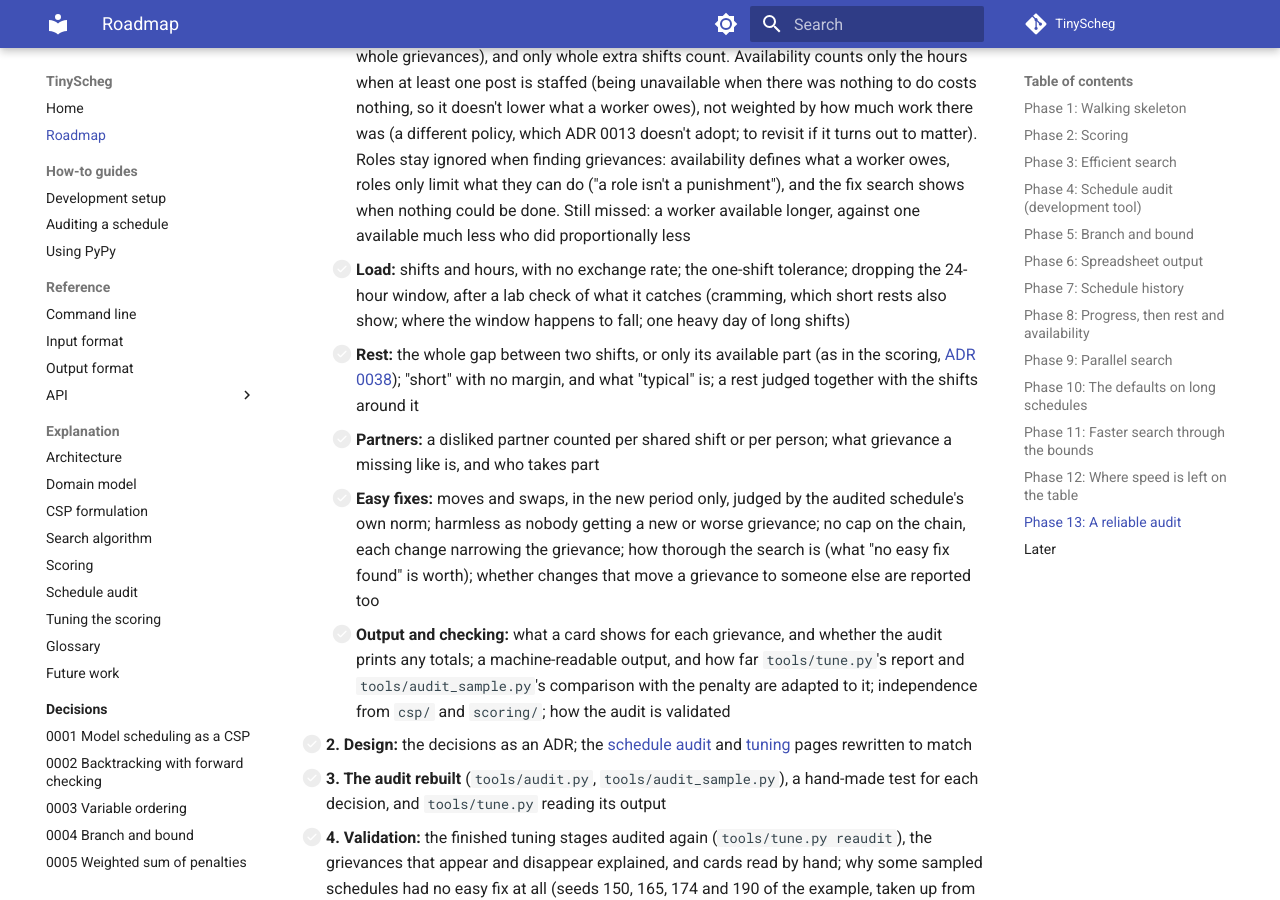
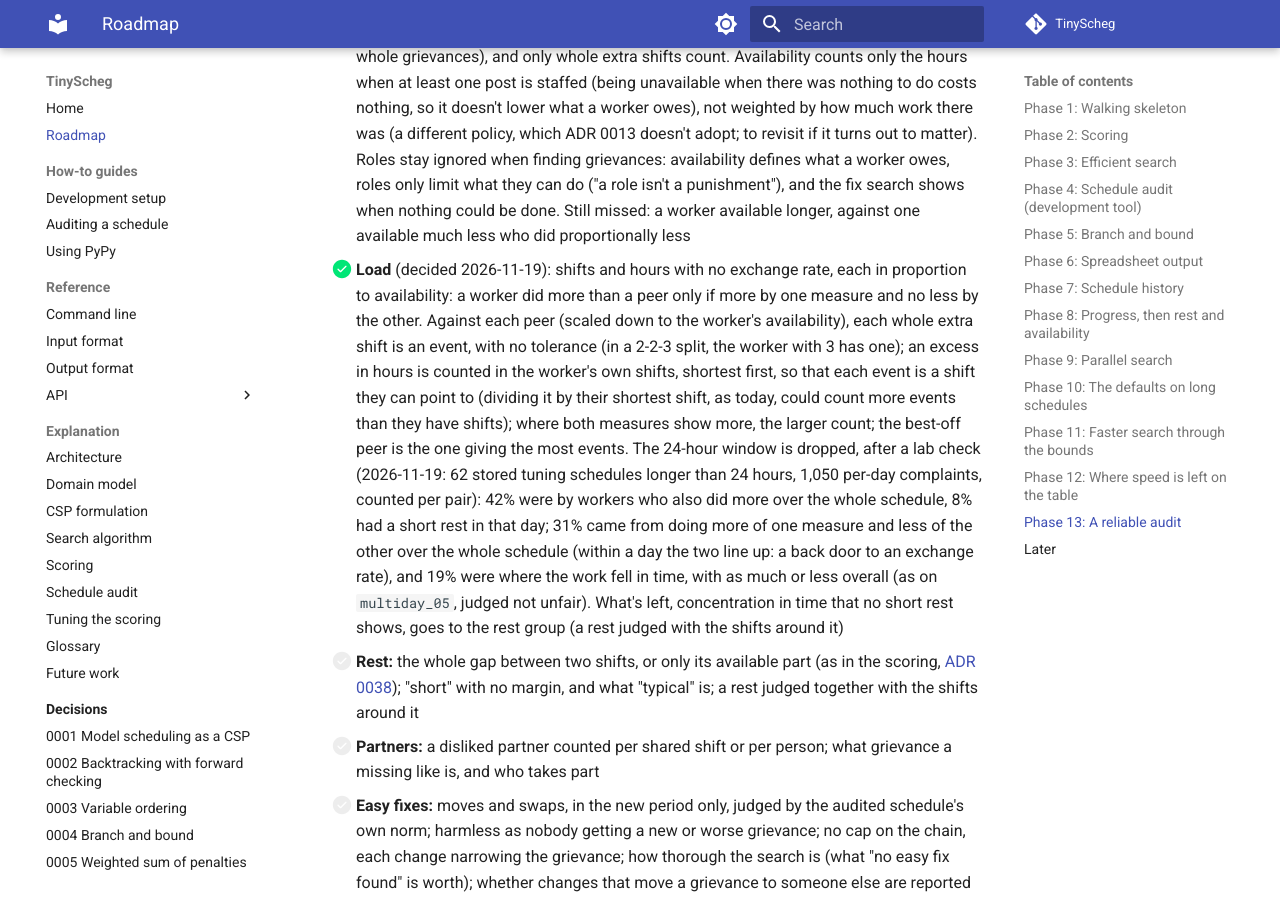
Before and after one commit to 3-kids-wearing-a-trenchcoat/TinyScheg, an MkDocs documentation site: the page built from docs/roadmap.md, in a window 1280 px wide and 900 px high, scrolled down 15440 px. Built offline with MkDocs 1.6.1 and Material for MkDocs 9.7.7, drawn with Linux system fonts in a browser that asks for light colours; comment, search, counter and statistics services are not loaded.

Commit message:
Roadmap: Phase 13 group 3 decided with the user (load events against the best-off peer with no tolerance, hours counted in the worker's own shifts, the 24-hour window dropped after a lab check)
Co-Authored-By: Claude Opus 5.5 <noreply@anthropic.com>
Claude-Session: https://claude.ai/code/session_01F2KXFqqjiakahtmCrJ6MNx

```diff
--- a/docs/roadmap.md
+++ b/docs/roadmap.md
@@ -508,9 +508,18 @@ answer, the audit asserts only what holds under every reasonable answer.
       finding grievances: availability defines what a worker owes, roles only limit what they can do ("a role isn't a
       punishment"), and the fix search shows when nothing could be done. Still missed: a worker available longer,
       against one available much less who did proportionally less
-    - [ ] **Load:** shifts and hours, with no exchange rate; the one-shift tolerance; dropping the 24-hour window, after
-      a lab check of what it catches (cramming, which short rests also show; where the window happens to fall; one
-      heavy day of long shifts)
+    - [x] **Load** (decided 2026-11-19): shifts and hours with no exchange rate, each in proportion to availability: a
+      worker did more than a peer only if more by one measure and no less by the other. Against each peer (scaled down
+      to the worker's availability), each whole extra shift is an event, with no tolerance (in a 2-2-3 split, the
+      worker with 3 has one); an excess in hours is counted in the worker's own shifts, shortest first, so that each
+      event is a shift they can point to (dividing it by their shortest shift, as today, could count more events than
+      they have shifts); where both measures show more, the larger count; the best-off peer is the one giving the most
+      events. The 24-hour window is dropped, after a lab check (2026-11-19: 62 stored tuning schedules longer than 24
+      hours, 1,050 per-day complaints, counted per pair): 42% were by workers who also did more over the whole
+      schedule, 8% had a short rest in that day; 31% came from doing more of one measure and less of the other over
+      the whole schedule (within a day the two line up: a back door to an exchange rate), and 19% were where the work
+      fell in time, with as much or less overall (as on `multiday_05`, judged not unfair). What's left, concentration
+      in time that no short rest shows, goes to the rest group (a rest judged with the shifts around it)
     - [ ] **Rest:** the whole gap between two shifts, or only its available part (as in the scoring,
       [ADR 0038](decisions/0038-rests-count-only-available-time.md)); "short" with no margin, and what "typical" is;
       a rest judged together with the shifts around it
```
